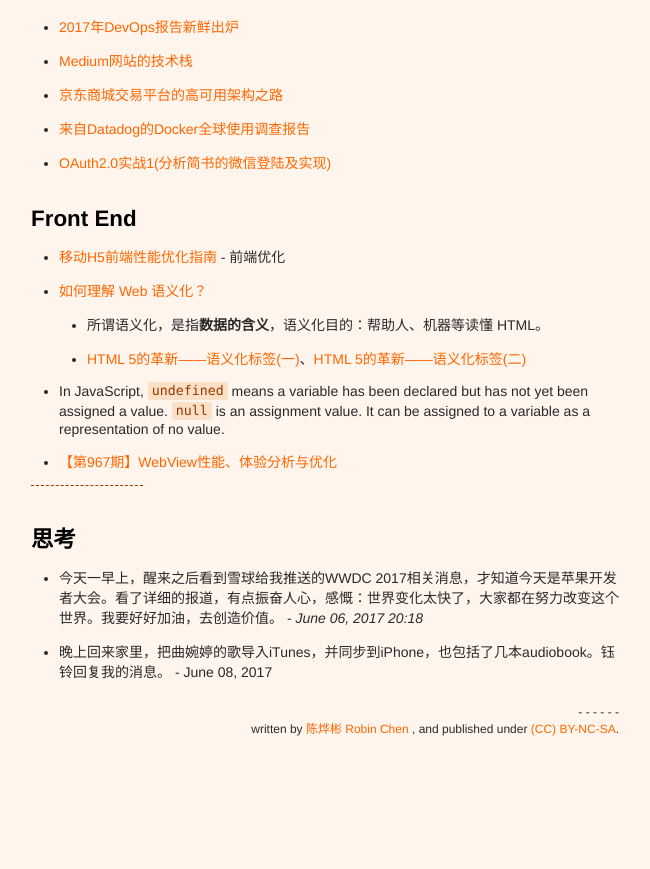
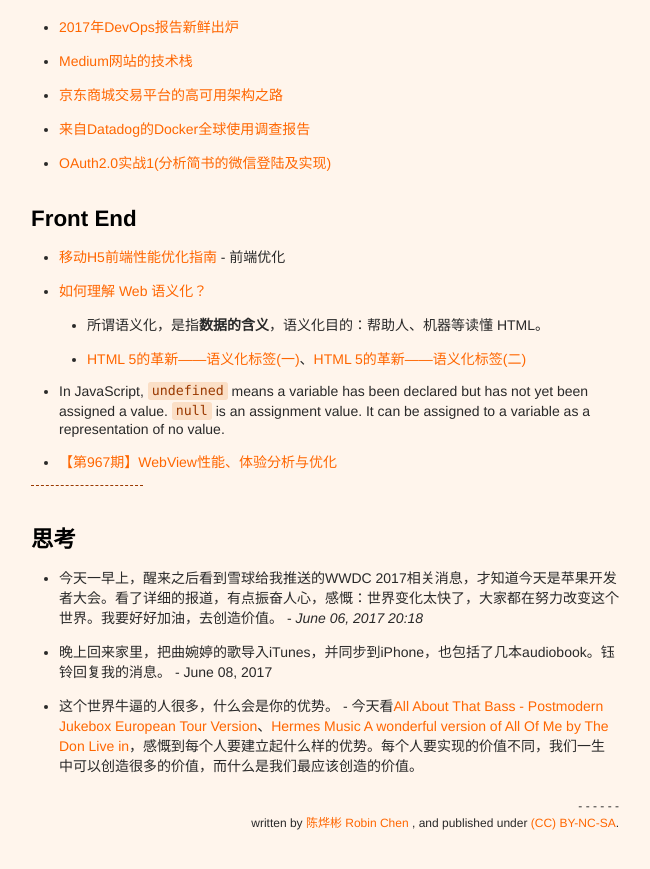
Before and after one commit to xianyuxmu/xianyuxmu.github.io, a Jekyll site: the page built from _posts/2017-06-01-monthly-reading.md, in a window 1280 px wide and 900 px high, scrolled down 1999 px. Shown: the top 869 px of the window, without its empty margins (315-965 px from the left). Built offline with Jekyll 4.4.1, drawn with Linux system fonts in a browser that asks for light colours; comment, search, counter and statistics services are not loaded; before the commit the page ends 2805 px from its top, so only the background shows below that.

Commit message:
Thinking 28 June, 2017

```diff
--- a/_posts/2017-06-01-monthly-reading.md
+++ b/_posts/2017-06-01-monthly-reading.md
@@ -97,3 +97,4 @@ tags:
 
 - 今天一早上，醒来之后看到雪球给我推送的WWDC 2017相关消息，才知道今天是苹果开发者大会。看了详细的报道，有点振奋人心，感慨：世界变化太快了，大家都在努力改变这个世界。我要好好加油，去创造价值。 - *June 06, 2017 20:18*
 - 晚上回来家里，把曲婉婷的歌导入iTunes，并同步到iPhone，也包括了几本audiobook。钰铃回复我的消息。 - June 08, 2017
+- 这个世界牛逼的人很多，什么会是你的优势。 - 今天看[All About That Bass - Postmodern Jukebox European Tour Version](https://www.youtube.com/watch?v=aLnZ1NQm2uk)、[Hermes Music A wonderful version of All Of Me by The Don Live in](https://www.youtube.com/watch?v=R_obmEaNGNQ)，感慨到每个人要建立起什么样的优势。每个人要实现的价值不同，我们一生中可以创造很多的价值，而什么是我们最应该创造的价值。
```
